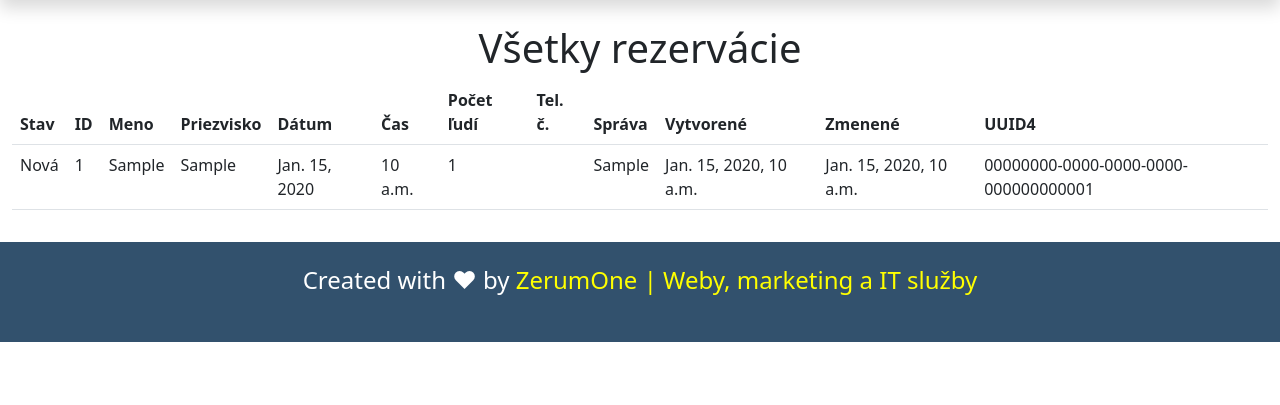
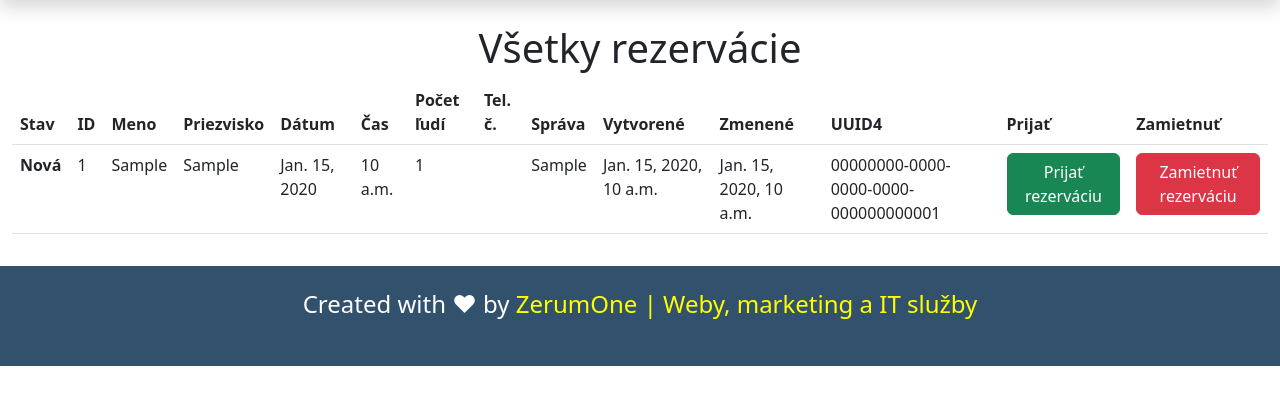
Before and after one commit to neisor/table-reservation-lobbybar, a Django app: page /all in a window 1280 px wide. Shown: the part 56-461 px from the top of the page. Run offline with Django 4.2, Linux system fonts and the light colour scheme; a user stored in the database is signed in; tables that the repository leaves empty hold one stand-in row (values such as "Sample post").

Commit message:
feat: add buttons to accept or decline reservation in all_reservations.html template

```diff
--- a/table_reservation/reservations/templates/reservations/all_reservations.html
+++ b/table_reservation/reservations/templates/reservations/all_reservations.html
@@ -19,12 +19,14 @@
                       <th>Vytvorené</th>
                       <th>Zmenené</th>
                       <th>UUID4</th>
+                      <th>Prijať</th>
+                      <th>Zamietnuť</th>
                     </tr>
                 </thead>
                 <tbody>
                     {% for reservation in all_reservations %}
                         <tr>
-                            <td>{{ reservation.get_stav_display }}</td>
+                            <td><b>{{ reservation.get_stav_display }}</b></td>
                             <td>{{ reservation.id }}</td>
                             <td>{{ reservation.meno }}</td>
                             <td>{{ reservation.priezvisko }}</td>
@@ -36,6 +38,20 @@
                             <td>{{ reservation.created_at }}</td>
                             <td>{{ reservation.updated_at }}</td>
                             <td>{{ reservation.uuid_identificator }}</td>
+                            <td>
+                                <a href="{% url 'accept_reservation' reservation.uuid_identificator %}">
+                                    <button class="btn btn-success">
+                                        Prijať rezerváciu
+                                    </button>
+                                </a>
+                            </td>
+                            <td>
+                                <a href="{% url 'accept_reservation' reservation.uuid_identificator %}">
+                                    <button class="btn btn-danger">
+                                        Zamietnuť rezerváciu
+                                    </button>
+                                </a>
+                            </td>
                         </tr>
                     {% endfor %}
                 </tbody>
```
